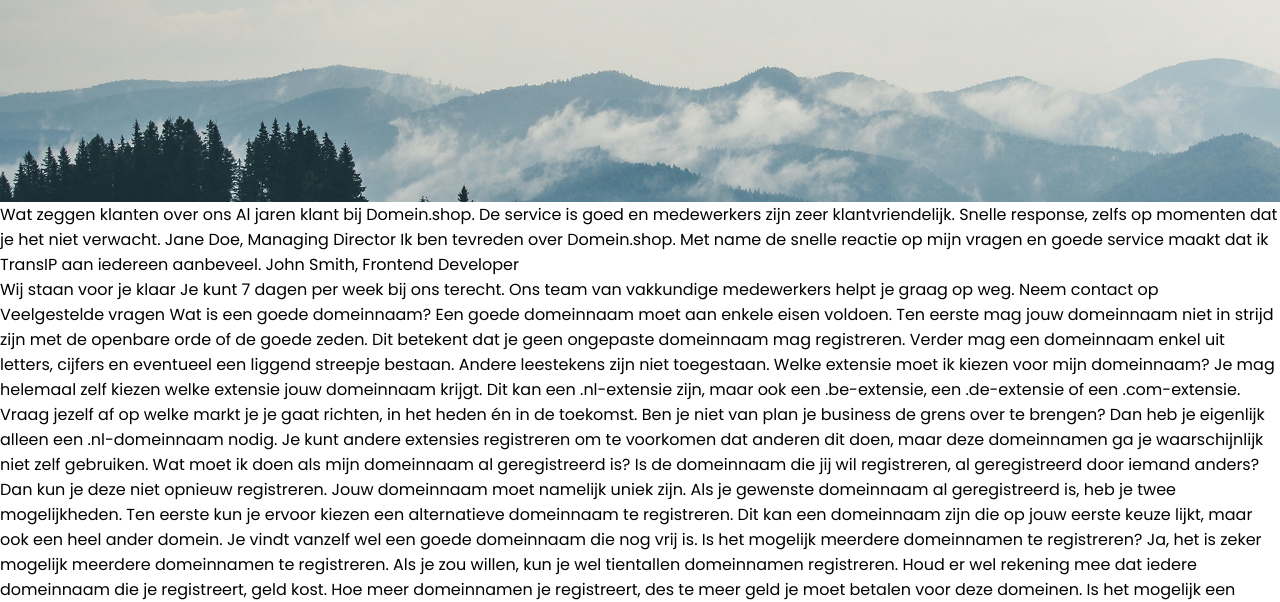
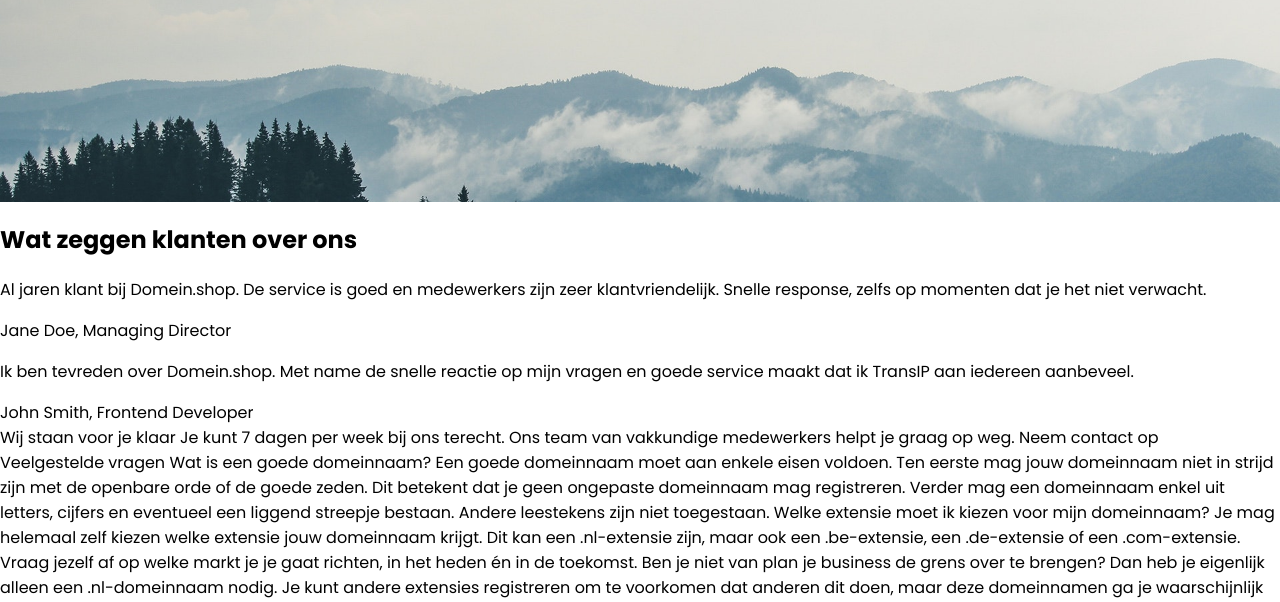
Before and after one commit to Elcar0/FE-HTML-CSS-Domeinshop, a plain HTML site: page index.html in a window 1280 px wide. Shown: the part 199-801 px from the top of the page. Drawn offline with Linux system fonts and the light colour scheme.

Commit message:
added styling to reviews

```diff
--- a/index.html
+++ b/index.html
@@ -28,12 +28,12 @@
 
 <main>
     <section class="reviews">
-    Wat zeggen klanten over ons
-    Al jaren klant bij Domein.shop. De service is goed en medewerkers zijn zeer klantvriendelijk. Snelle response, zelfs op momenten dat je het niet verwacht.
+        <h1>Wat zeggen klanten over ons</h1>
+        <p>Al jaren klant bij Domein.shop. De service is goed en medewerkers zijn zeer klantvriendelijk. Snelle response, zelfs op momenten dat je het niet verwacht.</p>
 
     Jane Doe, Managing Director
 
-    Ik ben tevreden over Domein.shop. Met name de snelle reactie op mijn vragen en goede service maakt dat ik TransIP aan iedereen aanbeveel.
+        <p>Ik ben tevreden over Domein.shop. Met name de snelle reactie op mijn vragen en goede service maakt dat ik TransIP aan iedereen aanbeveel.</p>
 
     John Smith, Frontend Developer
     </section>
```
